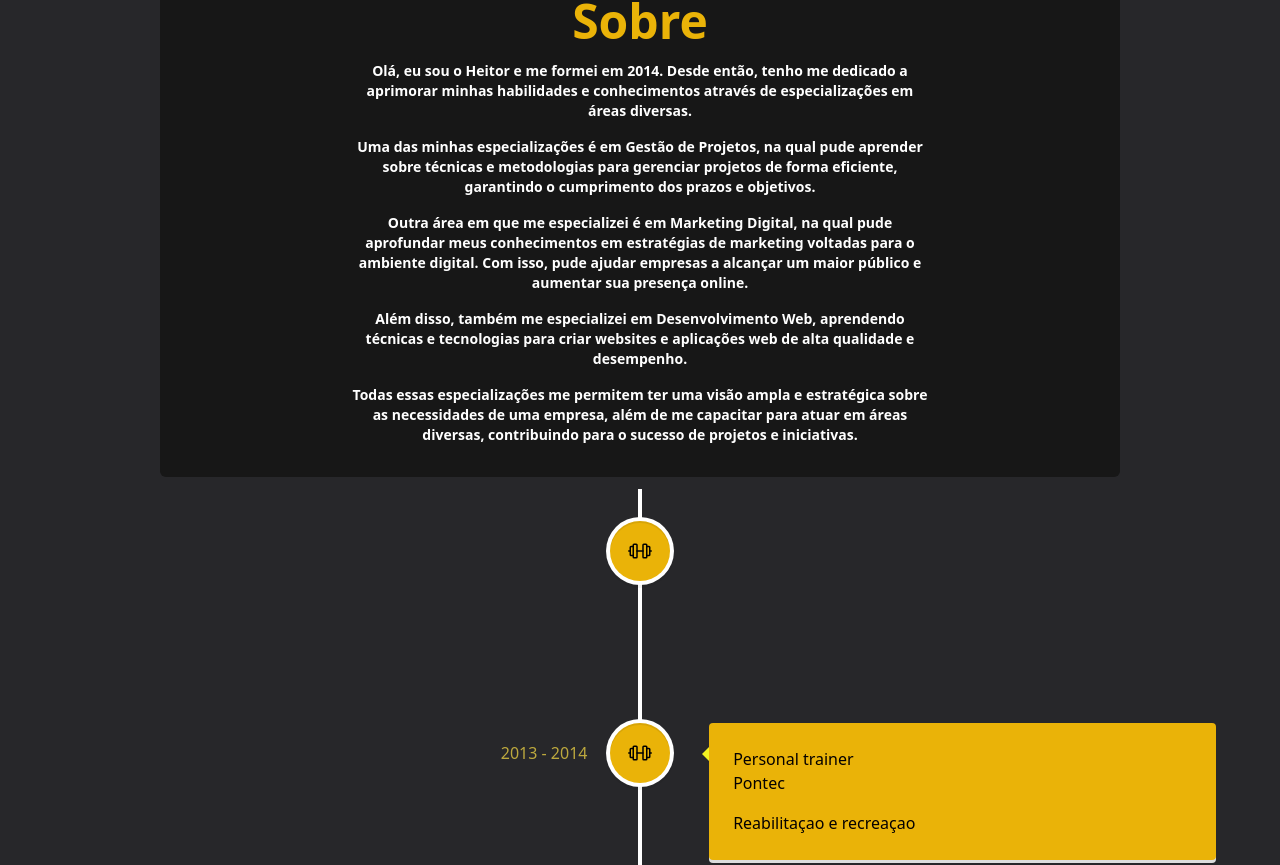
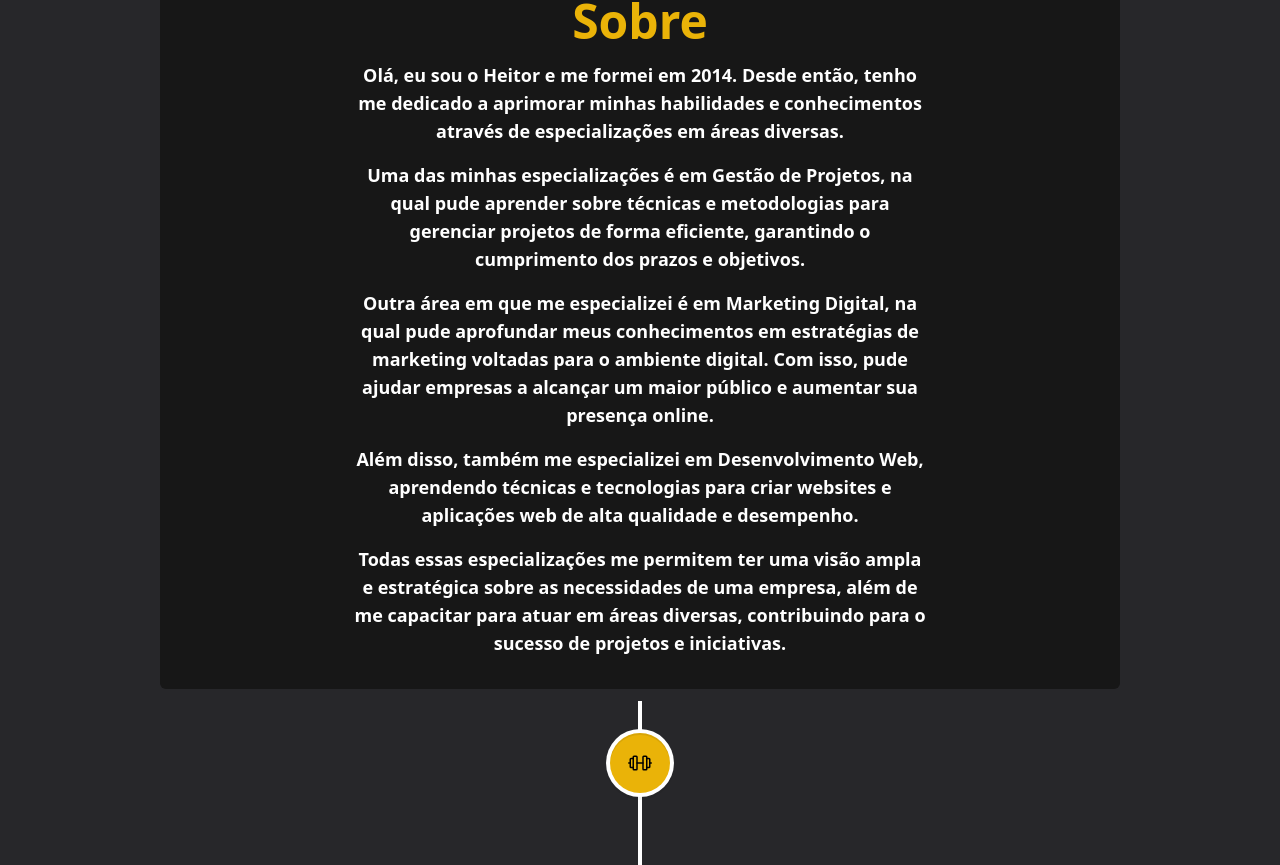
Before and after one commit to GiovanniCrabi/HeitorWebSite, a React (Vite) app: page /sobre in a window 1280 px wide. Shown: the part 323-1188 px from the top of the page. Built offline with nearby package versions, Linux system fonts and the light colour scheme.

Commit message:
creating contacts

```diff
--- a/src/components/Header.tsx
+++ b/src/components/Header.tsx
@@ -12,7 +12,7 @@ export function Header() {
   const [open, setOpen] = useState(false);
 
   let activeStyle = {
-    color: "rgb(253 224 71)",
+    color: '#facc15',
   };
 
   return (
--- a/src/sections/About.tsx
+++ b/src/pages/About.tsx
@@ -53,26 +53,26 @@ export const About = () => {
 
       <div className='flex justify-center items-center'>
         <div className="bg-black.5 rounded-md px-8 md:px-48 py-8 mt-8 w-11/12 md:w-3/4 h-full">
-          <h1 className="font-bold text-bold md:text-5xl grid place-items-center py-4 text-yellow.5"> Sobre </h1>
+          <h1 className="font-bold text-bold text-2xl md:text-5xl grid place-items-center py-4 text-yellow.5"> Sobre </h1>
 
           <div className="space-y-4">
-            <p className="text-white text-sm font-bold text-center">
+            <p className="text-white text-sm md:text-lg font-bold text-center">
               Olá, eu sou o Heitor e me formei em 2014. Desde então, tenho me dedicado a aprimorar minhas habilidades e conhecimentos através de especializações em áreas diversas.
             </p>
 
-            <p className="text-white text-sm font-bold text-center">
+            <p className="text-white text-sm md:text-lg font-bold text-center">
               Uma das minhas especializações é em Gestão de Projetos, na qual pude aprender sobre técnicas e metodologias para gerenciar projetos de forma eficiente, garantindo o cumprimento dos prazos e objetivos.
             </p>
 
-            <p className="text-white text-sm font-bold text-center">
+            <p className="text-white text-sm md:text-lg font-bold text-center">
               Outra área em que me especializei é em Marketing Digital, na qual pude aprofundar meus conhecimentos em estratégias de marketing voltadas para o ambiente digital. Com isso, pude ajudar empresas a alcançar um maior público e aumentar sua presença online.
             </p>
 
-            <p className="text-white text-sm font-bold text-center">
+            <p className="text-white text-sm md:text-lg font-bold text-center">
               Além disso, também me especializei em Desenvolvimento Web, aprendendo técnicas e tecnologias para criar websites e aplicações web de alta qualidade e desempenho.
             </p>
 
-            <p className="text-white text-sm font-bold text-center">
+            <p className="text-white text-sm md:text-lg font-bold text-center">
               Todas essas especializações me permitem ter uma visão ampla e estratégica sobre as necessidades de uma empresa, além de me capacitar para atuar em áreas diversas, contribuindo para o sucesso de projetos e iniciativas.
             </p>
           </div>
@@ -88,9 +88,9 @@ export const About = () => {
               <VerticalTimelineElement
               className="vertical-timeline-element--work transition-all duration-500"
               contentStyle={{ background: '#eab308', color: '#050101' }}
-              contentArrowStyle={{ borderRight: '7px solid  rgb(243, 243, 33)' }}
+              contentArrowStyle={{ borderRight: '7px solid  #eab308' }}
               date={experience.date}
-              dateClassName="text-black-100 md:text-yellow-300"
+              dateClassName="text-black-100 md:text-white"
               icon={ < Barbell /> }
               iconClassName='bg-yellow-500 w-2 h-2 rounded-full'
 
--- /dev/null
+++ b/src/pages/Contact.tsx
@@ -0,0 +1,28 @@
+import { Header } from "../components/Header";
+
+import gym from '../assets/gym.webp';
+import { WhatsappLogo } from "phosphor-react";
+
+
+export const Contact = () => {
+  return (
+    <>
+      <div className=" bg-black.5 w-full h-screen overflow-hidden flex-col">
+        <Header />
+
+        <div className="flex flex-col justify-center items-center h-2/4 md:h-3/4 px-8 md:px-0 ">
+          <h1 className="font-bold text-yellow.4 text-sm md:text-2xl uppercase">Ainda Em Dúvida?</h1>
+          <h1 className="font-bold text-white text-2xl md:text-7xl uppercase">Entre em contato</h1>
+        </div>
+      </div>
+
+      <button
+      className="fixed right-0 bottom-0"
+    >
+      <WhatsappLogo className="w-12 h-12 m-4 bg-green-500 text-white rounded-full shadow-lg hover:w-16 hover:h-16 transition-all"/>
+    </button>
+
+        <h1 className="grid place-items-center h-screen"> Contatos </h1>
+    </>
+  )
+}
--- a/src/sections/LandingPage.tsx
+++ b/src/pages/LandingPage.tsx
@@ -43,7 +43,7 @@ export const LandingPage = () => {
 
             <p className='text-sm md:text-3xl text-white text-bold z-10 sm:px-10 md:px-52 uppercase'>
               <Typewriter
-                words={['Conquiste seus objetivos em 2023!', 'Entre para o time', 'Treino personalizados']}
+                words={['Conquiste seus objetivos em 2023!', 'Entre para o time', 'Treinos personalizados']}
                 cursor
                 cursorStyle='_'
                 loop={5}
--- a/src/sections/Contact.tsx
+++ /dev/null
@@ -1,29 +0,0 @@
-import { Header } from "../components/Header";
-
-import gym from '../assets/gym.webp';
-
-
-export const Contact = () => {
-  return (
-    <>
-      <div className="md:hidden bg-black z-10">
-        <Header />
-      </div>
-
-      <div
-          className=" h-full w-full overflow-hidden"
-          style={{
-            backgroundColor: 'black'
-          }}
-        >
-          <img src={gym} className='w-full h-60 absolute opacity-50' />
-
-          <div className="sm:hidden md:flex" >
-            <Header />
-          </div>
-        </div>
-
-        <h1 className="grid place-items-center"> Contatos </h1>
-    </>
-  )
-}
```
Also changed, not shown: src/App.tsx (+4 -4 lines), src/pages/Consultancy.tsx (renamed from src/sections/Consultancy.tsx).
